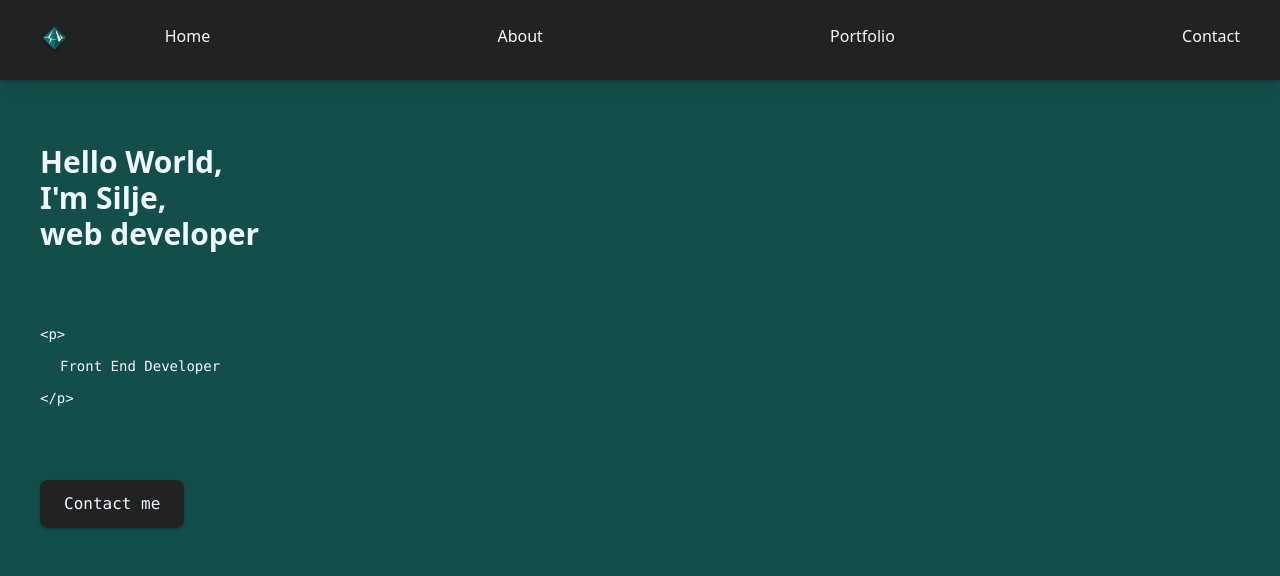
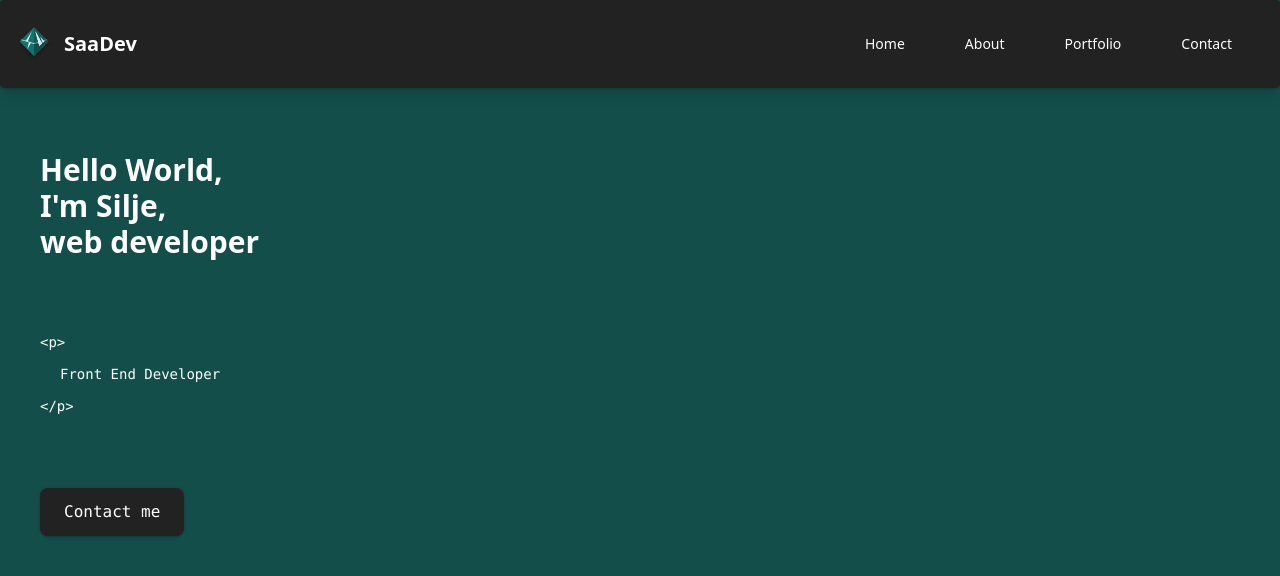
Before and after one commit to siljeangelvik/ca-portfolio-vite, a website built with Vite: page index.html in a window 1280 px wide. Built offline with nearby package versions, Linux system fonts and the light colour scheme.

Commit message:
* Installed Tailwind Flowbite, and added it to the tailwind.config.cjs * Improved navigation menu * Cleaned up code * Removed finished tasks from "TODO"

```diff
--- a/index.html
+++ b/index.html
@@ -14,28 +14,32 @@
     <script type="module" src="/src/js/pages.mjs" defer></script>
     <script type="module" src="/src/js/contact.mjs" defer></script>
 </head>
-<body class="bg-light">
-
+<body>
 <!-- NAVIGATION -->
-<nav class="mx-auto top-0 px-10 py-6 shadow shadow-lg drop-shadow bg-primary text-white">
-    <div class="flex justify-between gap-4 md:gap-12 lg:gap-24 w-full">
-        <!-- Nav Logos -->
-        <div>
-            <a href="/" class="home-page-btn">
-                <img class="block h-8 w-auto lg:hidden" src="/assets/icons/ff.svg" alt="Logo">
-                <img class="hidden h-8 w-auto lg:block" src="/assets/icons/ff.svg" alt="Logo">
-            </a>
-        </div>
-        <!-- Nav Links -->
-        <div class="w-full flex justify-between">
-            <a id="home-page-btn" class="home-page-btn cursor-pointer">Home</a>
-            <a id="about-page-btn" class="about-page-btn cursor-pointer">About</a>
-            <a id="portfolio-page-btn" class="portfolio-page-btn cursor-pointer">Portfolio</a>
-            <a id="contact-page-btn" class="contact-page-btn cursor-pointer">Contact</a>
+<nav class="bg-primary px-2 sm:px-4 py-2.5 rounded light:bg-primary-light shadow-lg drop-shadow">
+    <div class="container flex flex-wrap items-center justify-between mx-auto">
+        <!-- Navigation Logo -->
+        <a href="/" class="home-page-btn flex items-center">
+            <img class="block h-8 w-auto lg:hidden h-6 mr-3 sm:h-9" src="/assets/icons/ff.svg" alt="SaaDev Website Logo">
+            <img class="hidden h-8 w-auto lg:block h-6 mr-3 sm:h-9" src="/assets/icons/ff.svg" alt="SaaDev Website Logo">
+            <span class="self-center text-xl font-semibold whitespace-nowrap text-white light:text-primary-light">SaaDev</span>
+        </a>
+        <!-- Navigation Hamburger Icon Button -->
+        <button data-collapse-toggle="navbar" type="button" class="inline-flex items-center p-2 ml-3 text-sm light:text-primary rounded-lg md:hidden hover:bg-tertiary focus:outline-none focus:ring-2 focus:ring-tertiary light:text-primary light:hover:bg-primary light:focus:ring-tertiary-light " aria-controls="navbar" aria-expanded="false">
+            <span class="sr-only">Open main menu</span>
+            <svg class="w-6 h-6" aria-hidden="false" fill="white" viewBox="0 0 20 20" xmlns="http://www.w3.org/2000/svg"><path fill-rule="evenodd" d="M3 5a1 1 0 011-1h12a1 1 0 110 2H4a1 1 0 01-1-1zM3 10a1 1 0 011-1h12a1 1 0 110 2H4a1 1 0 01-1-1zM3 15a1 1 0 011-1h12a1 1 0 110 2H4a1 1 0 01-1-1z" clip-rule="evenodd"></path></svg>
+        </button>
+        <!-- Navigation Links -->
+        <div id="navbar" class="hidden w-full md:block md:w-auto">
+            <ul class="flex flex-col p-4 mt-4 border border-primary rounded-lg bg-primary md:flex-row md:space-x-8 md:mt-0 md:text-sm md:font-medium md:border-0 light:bg-primary-light light:border-primary-light text-white">
+                <li><a id="home-page-btn" class="home-page-btn block py-2 pl-3 pr-4 rounded hover:bg-tertiary light:text-primary md:light:hover:text-primary light:hover:bg-primary-light light:hover:text-primary md:light:hover:bg-primary-light">Home</a></li>
+                <li><a id="about-page-btn" class="about-page-btn block py-2 pl-3 pr-4 rounded hover:bg-tertiary light:text-primary md:light:hover:text-primary light:hover:bg-primary-light light:hover:text-primary md:light:hover:bg-primary-light">About</a></li>
+                <li><a id="portfolio-page-btn" class="portfolio-page-btn block py-2 pl-3 pr-4 rounded hover:bg-tertiary light:text-primary md:light:hover:text-primary light:hover:bg-primary-light light:hover:text-primary md:light:hover:bg-primary-light">Portfolio</a></li>
+                <li><a id="contact-page-btn" class="contact-page-btn  block py-2 pl-3 pr-4 rounded hover:bg-tertiary light:text-primary md:light:hover:text-primary light:hover:bg-primary-light light:hover:text-primary md:light:hover:bg-primary-light">Contact</a></li>
+            </ul>
         </div>
     </div>
 </nav>
-
 <!-- CONTAINER -->
 <div class="mx-auto px-10 h-96">
     <!-- HOME -->
@@ -237,7 +241,6 @@
         </div>
     </section>
 </div>
-
 <!-- Successful Download Popup -->
 <div class="popup download-popup hidden text-white absolute top-28 left-0 right-0 z-10">
     <div class="flex justify-center">
@@ -257,7 +260,6 @@
         </div>
     </div>
 </div>
-
 <!-- Successful Submit Message Popup -->
 <div class="popup contact-popup hidden text-white absolute top-28 left-0 right-0 z-10">
     <div class="flex justify-center">
@@ -271,6 +273,5 @@
         </div>
     </div>
 </div>
-
 </body>
 </html>
--- a/main.mjs
+++ b/main.mjs
@@ -1,6 +1,8 @@
 import './main.css'
 import './src/css/style.css'
+import 'flowbite'
 
+/* @formatter:off */
 // Calling Function to Reset Contact Form Window Reload / Refresh
 import {clearForm} from "./src/js/contact.mjs";
 clearForm();
--- a/package.json
+++ b/package.json
@@ -29,6 +29,7 @@
   },
   "dependencies": {
     "@tailwindcss/aspect-ratio": "^0.4.2",
-    "@tailwindcss/forms": "^0.5.3"
+    "@tailwindcss/forms": "^0.5.3",
+    "flowbite": "^1.6.2"
   }
 }
--- a/tailwind.config.cjs
+++ b/tailwind.config.cjs
@@ -4,6 +4,7 @@ module.exports = {
         "./*.{html,js}",
         "./src/*.{html,js}",
         "./src/**/*.{html,js}",
+        "./node_modules/flowbite/**/*.js"
     ],
     theme: {
         colors: {
@@ -24,6 +25,7 @@ module.exports = {
         extend: {},
     },
     plugins: [
+        require('flowbite/plugin'),
         require('@tailwindcss/aspect-ratio'),
         require('@tailwindcss/forms'),
     ],
```
Also changed, not shown: src/js/contact.mjs (+0 -15 lines), README.md. Lines whose indentation alone changed are shown as unchanged.
